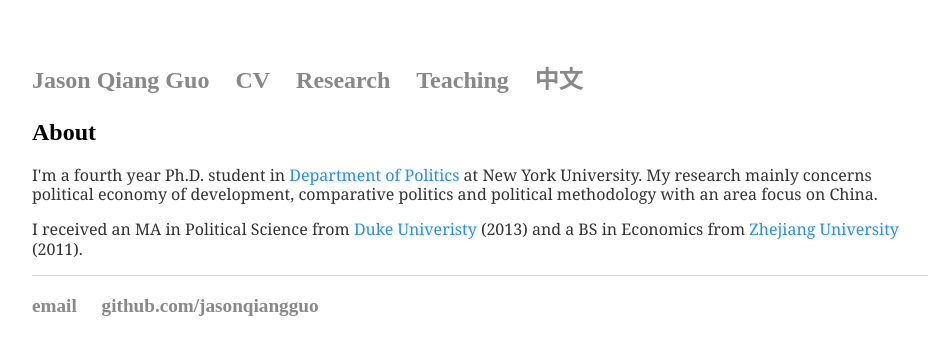
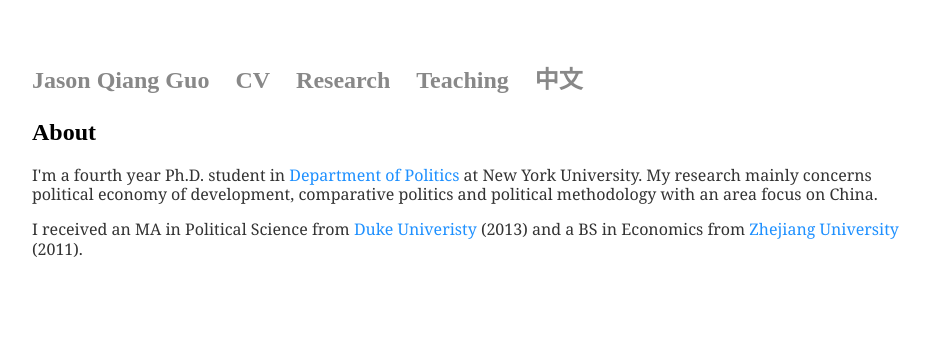
Before and after one commit to jasonqiangguo/jasonqiangguo.github.io, a Jekyll site: the page built from index.html, in a window 1280 px wide. Shown: the top 355 px of the page, without its empty margins (160-1089 px from the left). Built offline with Jekyll 4.4.1, drawn with Linux system fonts in a browser that asks for light colours.

Commit message:
homepage

```diff
--- a/_layouts/default.html
+++ b/_layouts/default.html
@@ -20,11 +20,5 @@
 			{{ content }}
 
 			</div><!-- /.container -->
-			<footer>
-	    		<ul>
-	        		<li><a href="mailto:qg251@nyu.edu">email</a></li>
-	        		<li><a href="https://github.com/jasonqiangguo">github.com/jasonqiangguo</a></li>
-				</ul>
-			</footer>
 		</body>
 	</html>
```
